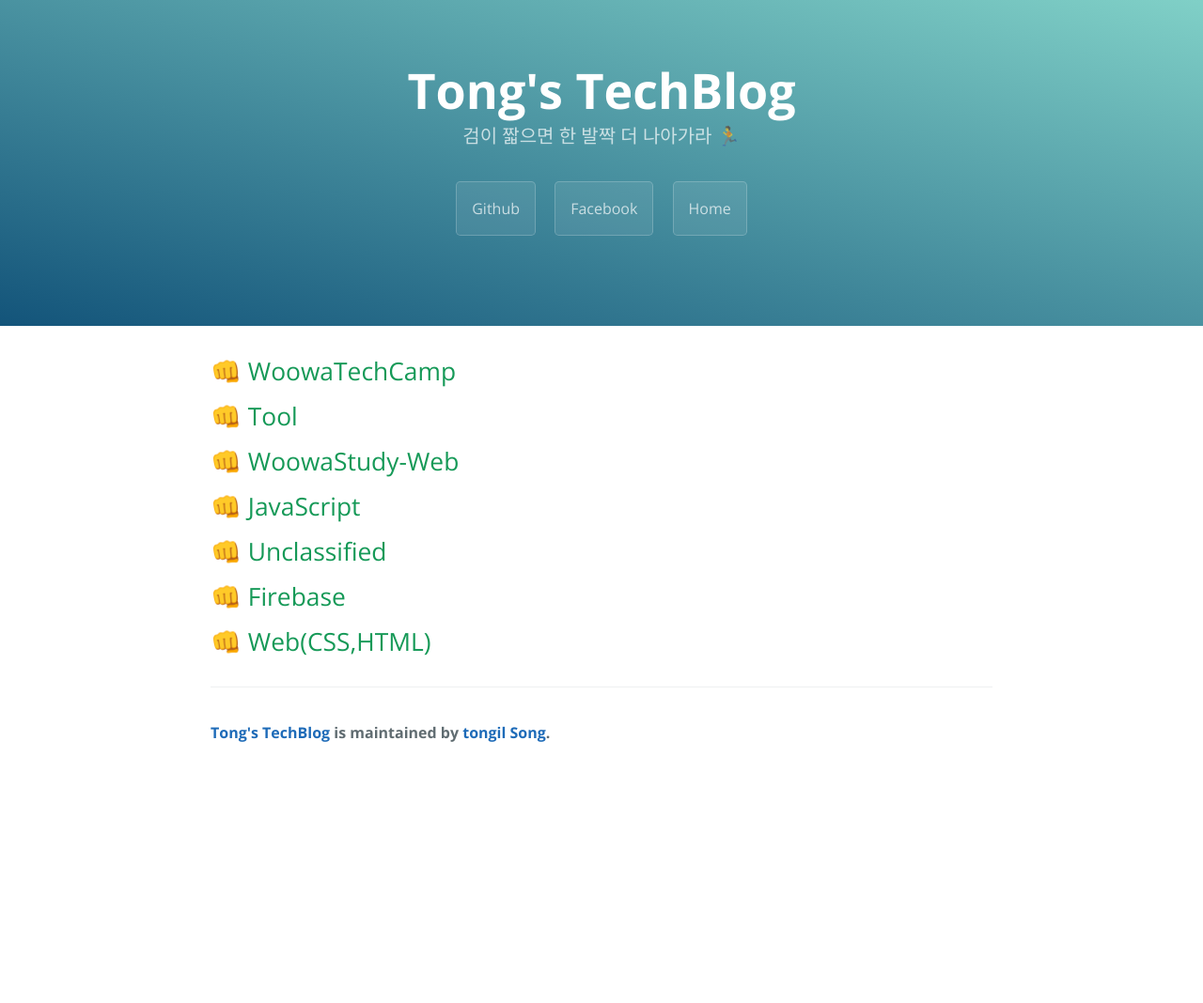
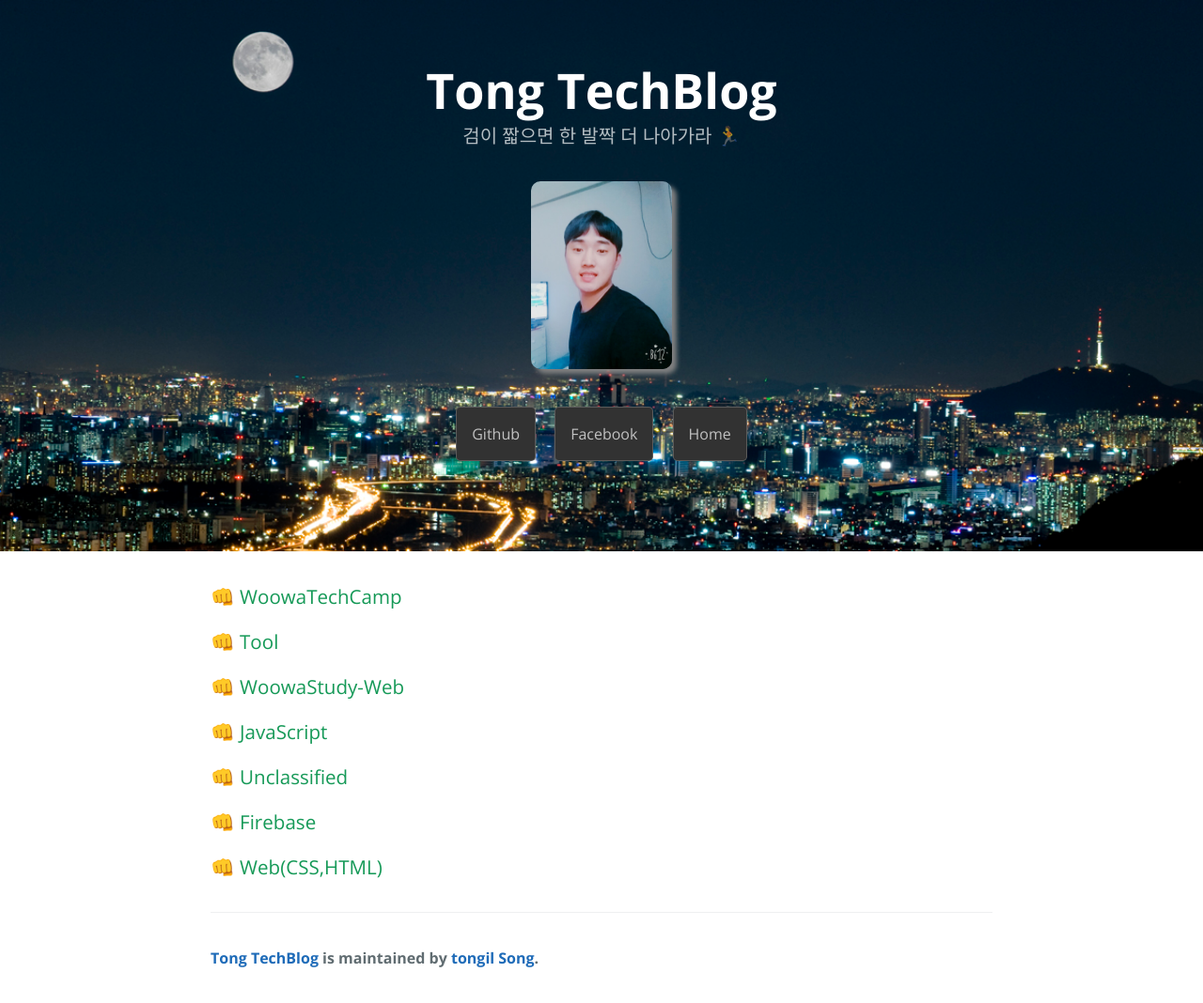
Before and after one commit to tong9433/tongblog, a Jekyll site: the page built from index.html, in a window 1280 px wide. Shown: the whole page at 94% size. Built offline with Jekyll 4.4.1, drawn with Linux system fonts in a browser that asks for light colours; the list of posts is cut into pages by our own code; before the commit the page ends 900 px from its top, so only the background shows below that.

Commit message:
170904 - main css 수정

```diff
--- a/_config.yml
+++ b/_config.yml
@@ -1,5 +1,5 @@
 # Setup
-title:        Tong's TechBlog
+title:        Tong TechBlog
 tagline:      검이 짧으면 한 발짝 더 나아가라 🏃
 baseurl:      ""
 paginate:     1
--- a/_includes/head.html
+++ b/_includes/head.html
@@ -1,6 +1,6 @@
 <head>
   <meta charset="UTF-8">
-  <title>{{ site.title }}</title>
+  <title>통 기술블로그:하루를 알차게</title>
   <meta name="viewport" content="width=device-width, initial-scale=1">
   <meta name="theme-color" content="#157878">
   <link rel="stylesheet" href="{{ site.baseurl }}/css/normalize.css">
--- a/_includes/page-header.html
+++ b/_includes/page-header.html
@@ -1,7 +1,10 @@
 <section class="page-header">
   <h1 class="project-name">{{ site.title }}</h1>
   <h2 class="project-tagline">{{ site.tagline }}</h2>
+  <img style="width: 150px; height: auto; margin-bottom: 30px; cursor:pointer" src="/image/profile.jpeg"/>
+  <div>
   <a href="https://github.com/tong9433" class="btn">Github</a>
   <a href="https://facebook.com/tongtongil" class="btn">Facebook</a>
   <a href="http://tong9433.github.io" class="btn">Home</a>
+  </div>
 </section>
--- a/css/cayman.css
+++ b/css/cayman.css
@@ -305,7 +305,7 @@
     display: inline-block;
     margin-bottom: 1rem;
     color: rgba(255, 255, 255, 0.7);
-    background-color: rgba(255, 255, 255, 0.08);
+    background-color: #323232;
     border-color: rgba(255, 255, 255, 0.2);
     border-style: solid;
     border-width: 1px;
@@ -354,8 +354,11 @@
 .page-header {
     color: #fff;
     text-align: center;
-    background-color: #159957;
-    background-image: linear-gradient(15deg, #13547a 0%, #80d0c7 100%);
+    background-color: #000000;
+    background-image: url("/image/header.jpg");
+    background-repeat: no-repeat;
+    background-position: center;
+    background-size: cover;
 }
 
 @media screen and (min-width: 64em) {
--- a/index.html
+++ b/index.html
@@ -11,7 +11,7 @@
 
     var home = document.getElementById('home');
     home.innerHTML = "{% for tag in site.categories %}\n" +
-        "        <div style=\"cursor:pointer\" class=\"wrapper\"><h2 class=\"title\">👊 {{tag[0]}}</h2>\n" +
+        "        <div style=\"cursor:pointer\" class=\"wrapper\"><h3 class=\"title\">👊 {{tag[0]}}</h3>\n" +
         "        <div style=\"display:none\"class=\"list\"> <ul class=\"posts\">\n" +
         "        {% for post in tag[1] %}\n" +
         "        <li><a href=\"{{ tong9433.github.io }}{{ post.url }}\">{{ post.title }}</a><span style=\"font-size: 12px; color: gray\"> {{post.date | date_to_string}}</span></li>\n" +
```
Also changed, not shown: image/header.jpg (added), image/profile.jpeg (added).
